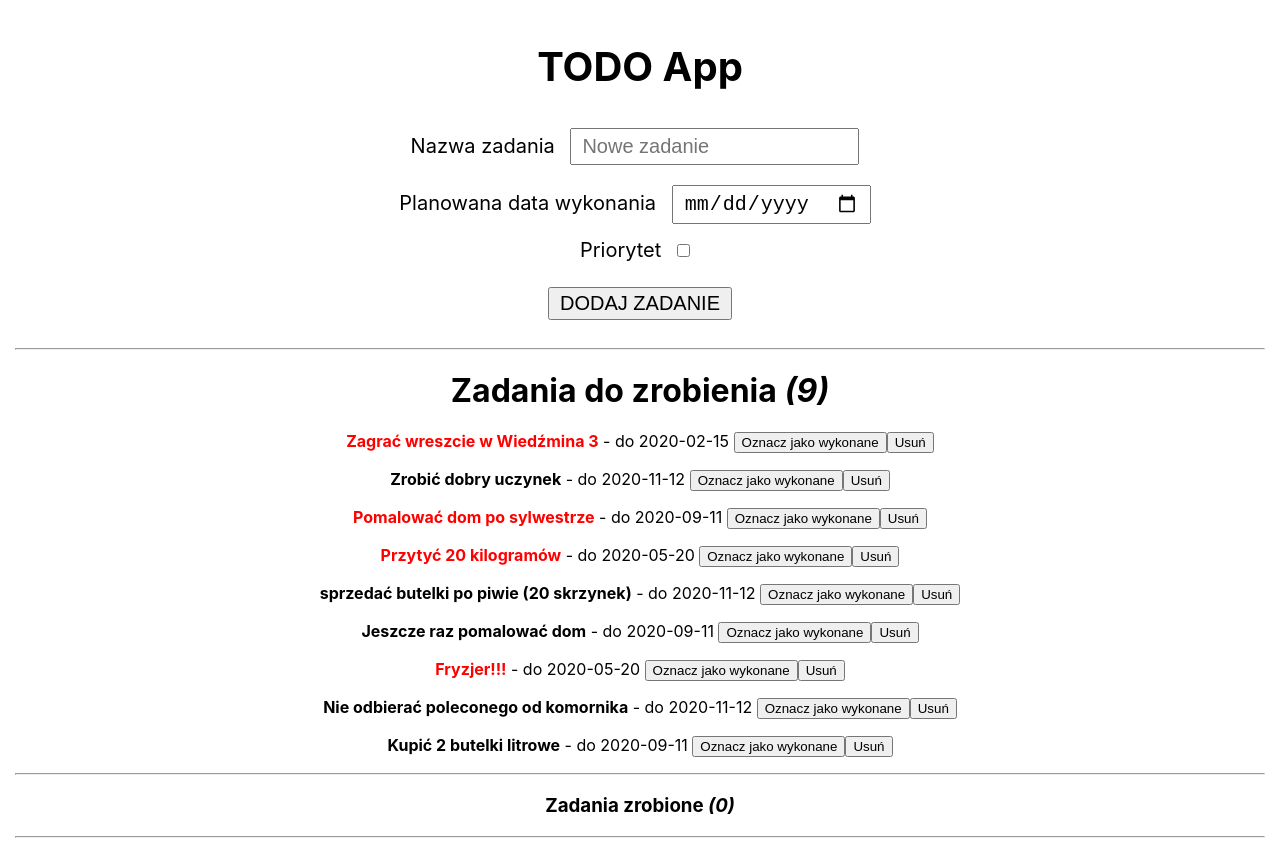
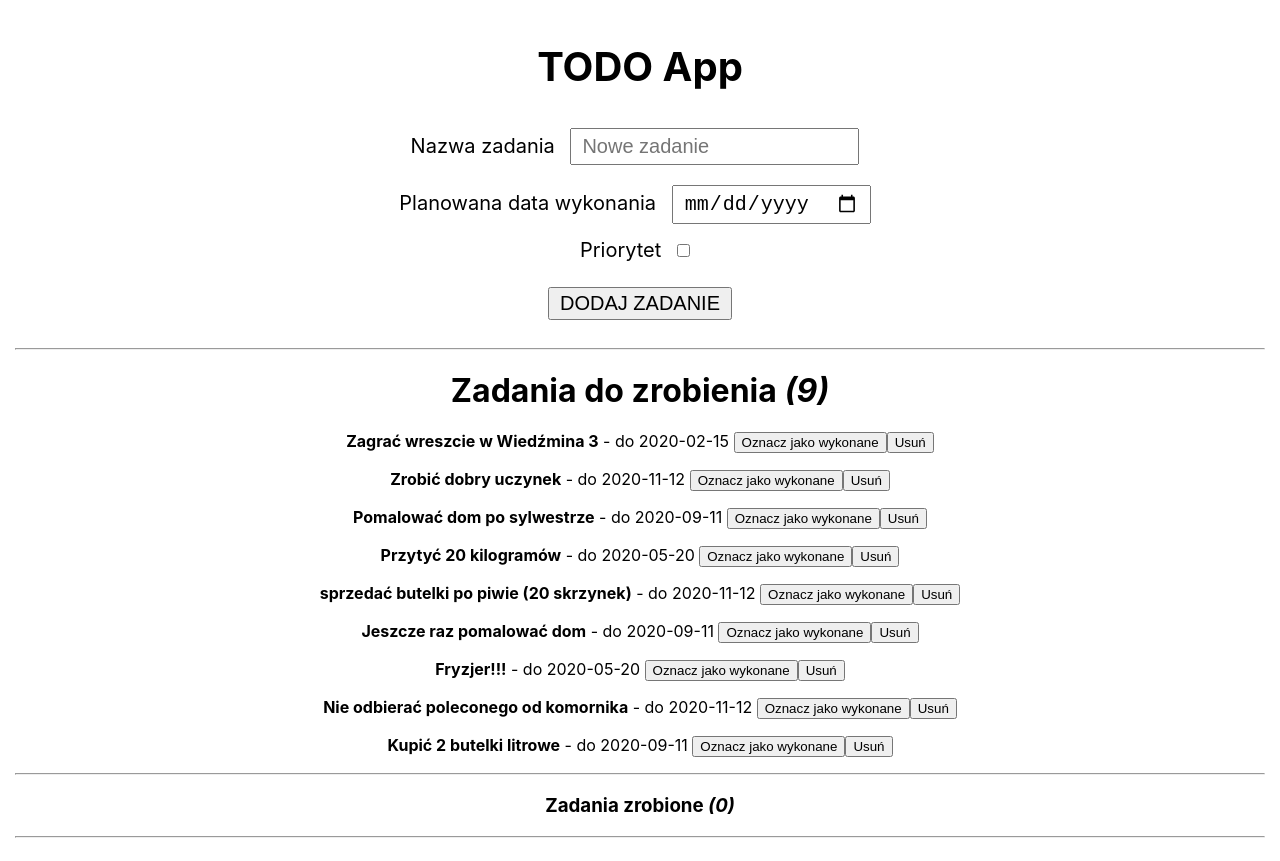
Before and after one commit to GrzegorzChmiel/Samuraj-Programowania, a React (Create React App) app: page / in a window 1280 px wide. Built offline with nearby package versions, Linux system fonts and the light colour scheme.

Commit message:
S9 L98 Zakończenie

```diff
--- a/src/Components/AddTask.js
+++ b/src/Components/AddTask.js
@@ -8,19 +8,43 @@ class AddTask extends Component {
       priority: false
    };
 
+   handleNewTaskName = evt => {
+      const newState = {
+         newTaskName: evt.target.value
+      };
+
+      this.setState(newState);
+   };
+
+   handlePlannedDate = evt => {
+      const newState = {
+         plannedDate: evt.target.value
+      };
+
+      this.setState(newState);
+   };
+
+   handlePriority = evt => {
+      const newState = {
+         priority: evt.target.checked
+      };
+
+      this.setState(newState);
+   };
+
    render() {
       return (
          <>
             <div className="form">
                <h1>TODO App</h1>
                <label htmlFor="newTaskName">Nazwa zadania </label>
-               <input type="text" placeholder="Nowe zadanie" id="newTaskName" value={this.state.newTaskName}></input>
+               <input type="text" placeholder="Nowe zadanie" id="newTaskName" value={this.state.newTaskName} onChange={this.handleNewTaskName}></input>
                <br />
                <label htmlFor="plannedDate">Planowana data wykonania </label>
-               <input type="date" id="plannedDate" value={this.state.plannedDate}></input>
+               <input type="date" id="plannedDate" value={this.state.plannedDate} onChange={this.handlePlannedDate}></input>
                <br />
                <label htmlFor="priority">Priorytet </label>
-               <input type="checkbox" id="priority" checked={this.state.priority}></input>
+               <input type="checkbox" id="priority" checked={this.state.priority} onChange={this.handlePriority}></input>
                <br />
                <button>Dodaj zadanie</button>
             </div>
--- a/src/Components/App.js
+++ b/src/Components/App.js
@@ -6,13 +6,13 @@ import TaskList from "./TaskList";
 class App extends React.Component {
    state = {
       tasks: [
-         { id: 0, text: "Zagrać wreszcie w Wiedźmina 3", date: "2020-02-15", important: true, active: true, finishDate: null },
+         { id: 0, text: "Zagrać wreszcie w Wiedźmina 3", date: "2020-02-15", important: false, active: true, finishDate: null },
          { id: 1, text: "Zrobić dobry uczynek", date: "2020-11-12", important: false, active: true, finishDate: null },
-         { id: 2, text: "Pomalować dom po sylwestrze", date: "2020-09-11", important: true, active: true, finishDate: null },
-         { id: 3, text: "Przytyć 20 kilogramów", date: "2020-05-20", important: true, active: true, finishDate: null },
+         { id: 2, text: "Pomalować dom po sylwestrze", date: "2020-09-11", important: false, active: true, finishDate: null },
+         { id: 3, text: "Przytyć 20 kilogramów", date: "2020-05-20", important: false, active: true, finishDate: null },
          { id: 4, text: "sprzedać butelki po piwie (20 skrzynek)", date: "2020-11-12", important: false, active: true, finishDate: null },
          { id: 5, text: "Jeszcze raz pomalować dom", date: "2020-09-11", important: false, active: true, finishDate: null },
-         { id: 6, text: "Fryzjer!!!", date: "2020-05-20", important: true, active: true, finishDate: null },
+         { id: 6, text: "Fryzjer!!!", date: "2020-05-20", important: false, active: true, finishDate: null },
          { id: 7, text: "Nie odbierać poleconego od komornika", date: "2020-11-12", important: false, active: true, finishDate: null },
          { id: 8, text: "Kupić 2 butelki litrowe", date: "2020-09-11", important: false, active: true, finishDate: null }
       ]
```
